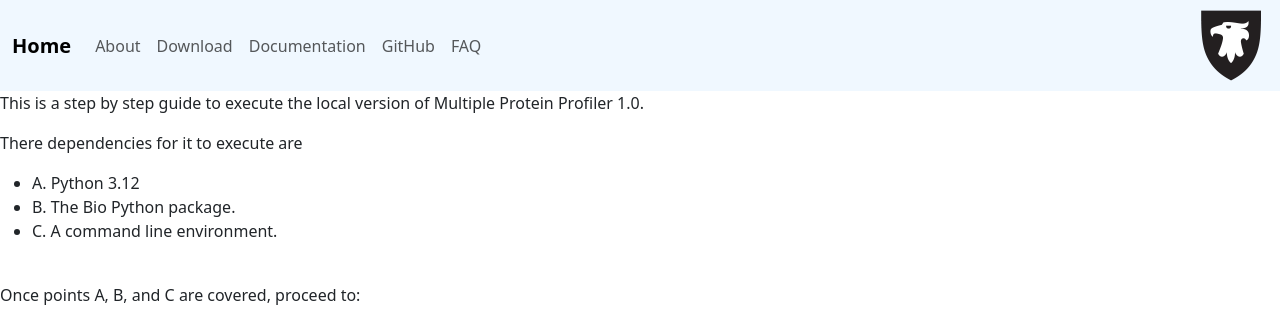
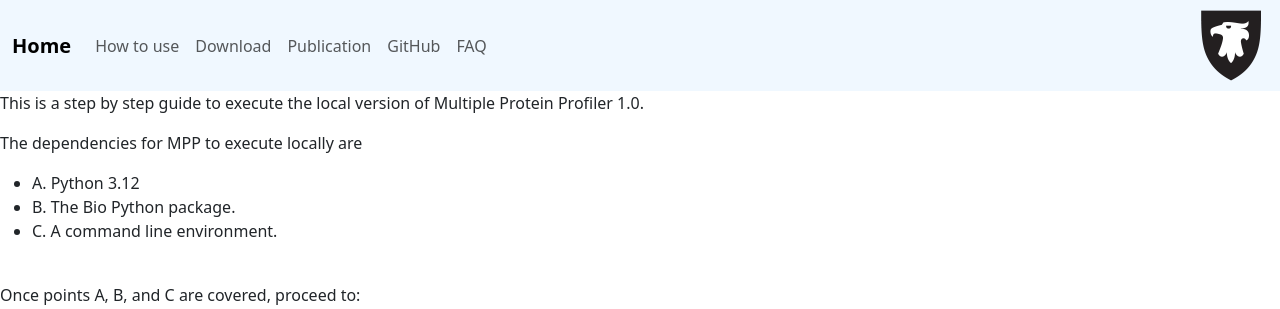
Before and after one commit to gustavsganzerla/mpp, a Django app: page /protein_profiler/download/ in a window 1280 px wide. Shown: the top 309 px of the page. Run offline with Django 3.2, Linux system fonts and the light colour scheme; some libraries are stand-ins or nearby versions.

Commit message:
renamed navbar items

```diff
--- a/protein_profiler/templates/protein_profiler/download.html
+++ b/protein_profiler/templates/protein_profiler/download.html
@@ -4,7 +4,7 @@
 
 <p> This is a step by step guide to execute the local version of Multiple Protein Profiler 1.0.</p>
 
-    <p>There dependencies for it to execute are</p>
+    <p>The dependencies for MPP to execute locally are</p>
     <ul>
     <li>A. Python 3.12</li>
     <li>B. The Bio Python package.</li>
--- a/templates/base.html
+++ b/templates/base.html
@@ -21,9 +21,9 @@
           <div class="collapse navbar-collapse" id="navbarNavAltMarkup">
               <div class="navbar-nav">
                   <a class="navbar-brand" href="{%url 'protein_profiler:prot_char'%}" ><b>Home</b></a>
-                  <a class="nav-link" href="{%url 'protein_profiler:about'%}">About</a>
+                  <a class="nav-link" href="{%url 'protein_profiler:about'%}">How to use</a>
                   <a class="nav-link" href="{%url 'protein_profiler:download'%}">Download</a>
-                  <a class="nav-link" href="https://arxiv.org/abs/2312.00796" target = "_blank">Documentation</a>
+                  <a class="nav-link" href="https://arxiv.org/abs/2312.00796" target = "_blank">Publication</a>
                   <a class="nav-link" href="https://github.com/gustavsganzerla/mpp" target = "_blank">GitHub</a>
                   <a class="nav-link">FAQ</a>
               </div>
```
